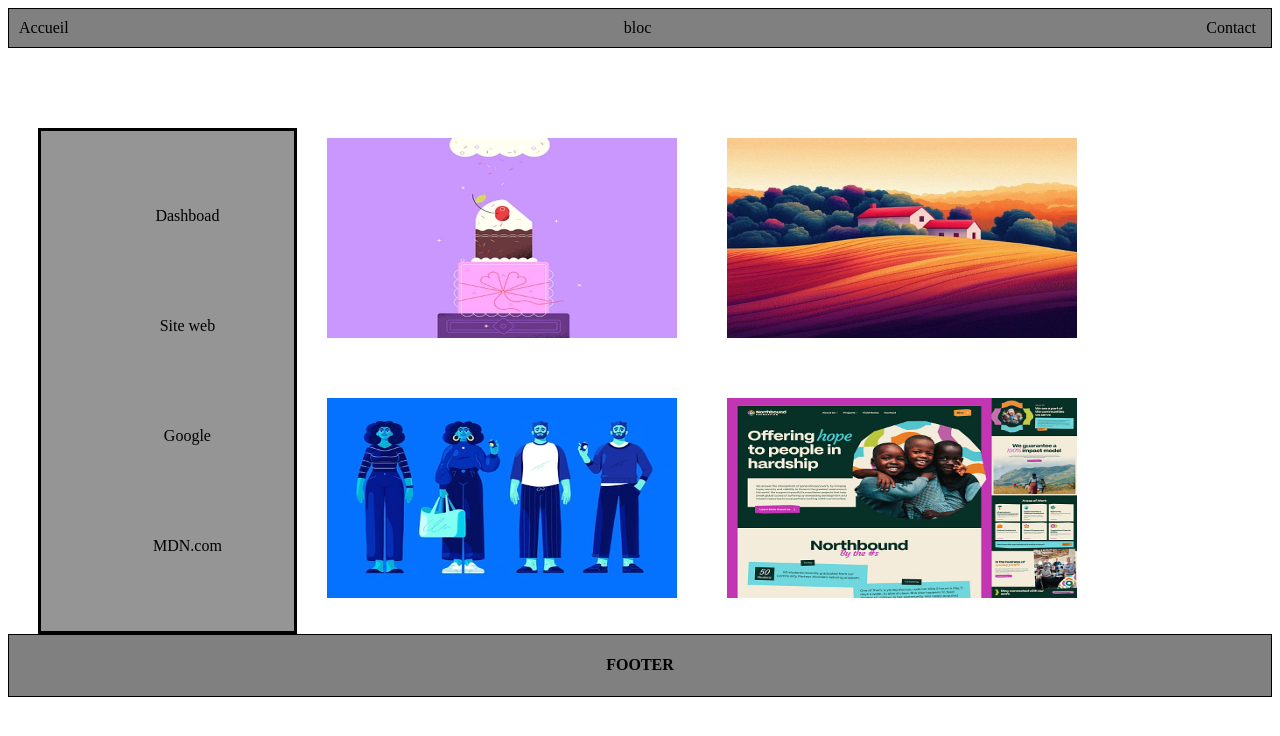
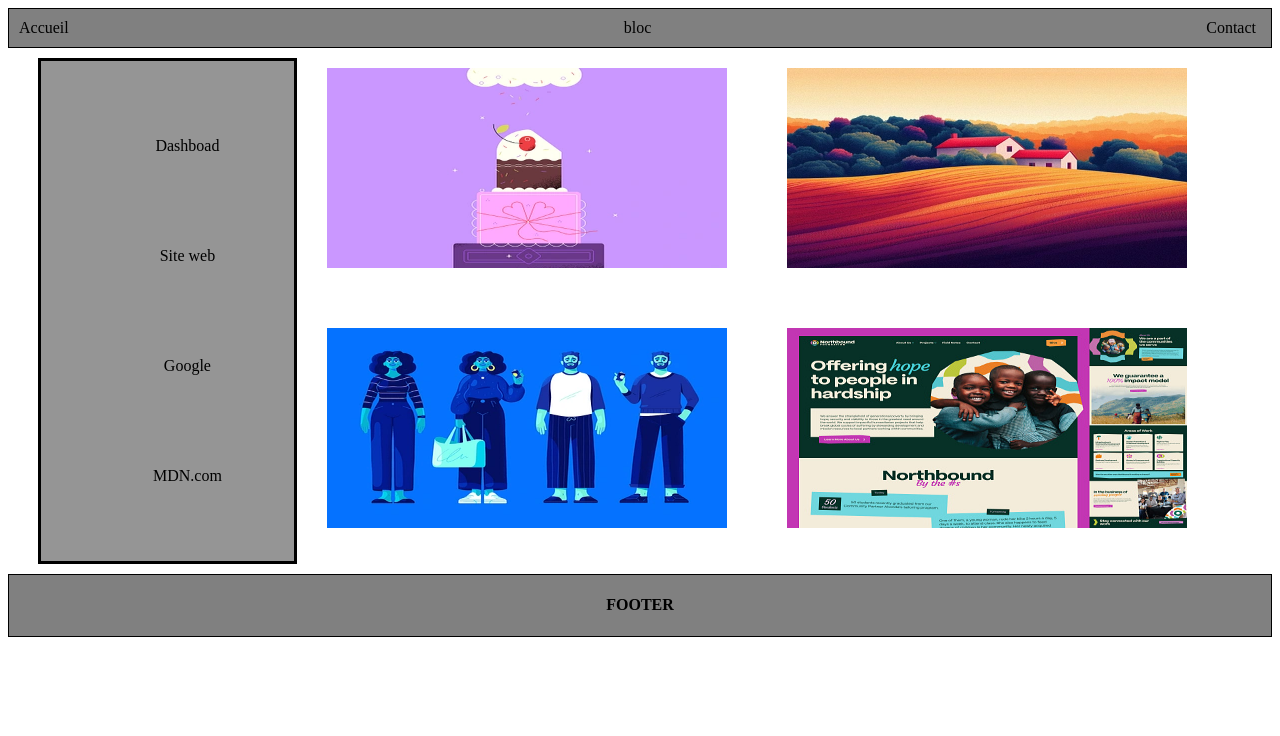
Before and after one commit to adenadams20/projet-collab, a plain HTML site: page index.html in a window 1280 px wide. Drawn offline with Linux system fonts and the light colour scheme.

Commit message:
premier commit

```diff
--- a/index.css
+++ b/index.css
@@ -14,26 +14,26 @@
 .container
 {
     display: flex;
-    margin-top: 80px;
+    margin-top: 10px;
 }
 .tof
 {
     display: grid;
-    grid-template-columns: 390px 100px;
-    grid-template-rows: 250px 100px;
+    grid-template-columns: 450px 100px;
+    grid-template-rows: 250px ;
     gap: 10px;
     margin-top: 10px;
     margin-left: 30px;
 }
 img
 {
-    width: 350px;
+    width: 400px;
     height: 200px;
 }
 nav{
-    text-decoration: none;
     border: solid;
     display: flex;
+    padding: 50px;
 
 }
 
@@ -71,5 +71,6 @@ footer
     border: solid 1Px;
     text-align: center;
     background-color: gray;
+    margin-top: 10px;
 
 }
```
